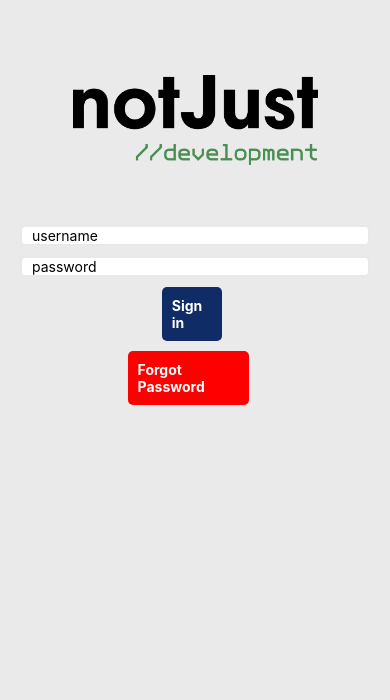
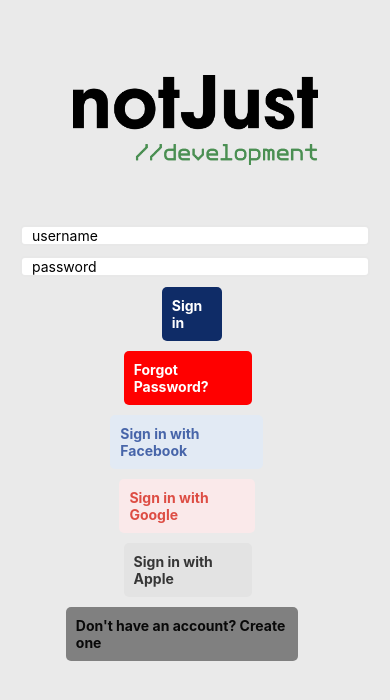
Before and after one commit to arfin-2020/reactNativeAuthentication, a React Native app: screen / in a window 390 px wide. Shown: the top 700 px of the page. Built offline with nearby package versions, Linux system fonts and the light colour scheme.

Commit message:
part 1 done

```diff
--- a/src/components/CustomeButton/CustomeButton.js
+++ b/src/components/CustomeButton/CustomeButton.js
@@ -2,16 +2,24 @@ import React from 'react';
 import { Platform, StyleSheet, Text, TouchableNativeFeedback, TouchableOpacity, View } from 'react-native';
 
 
-const CustomeButton = ({onSignInPress,text,type}) =>{
+const CustomeButton = ({ onSignInPress, text, type = 'PRIMARY', bgColor, fgColor }) => {
     let TouchableCom = TouchableOpacity;
     if (Platform.OS === 'android' && Platform.Version >= 21) {
         TouchableCom = TouchableNativeFeedback;
     }
-    return(
+    return (
         <TouchableCom
-        onPress={onSignInPress}>
-            <View style={[styles.container,styles[`container_${type}`]]}>
-            <Text style={styles.textstyle}>{text}</Text>
+            onPress={onSignInPress}>
+            <View style={[styles.container,
+            styles[`container_${type}`],
+            bgColor ? { backgroundColor: bgColor } : {}
+            ]}>
+                <Text
+                    style={[styles.textstyle, styles[`container_${type}`],
+                        fgColor ? {color: fgColor} : {}
+                    ]}>
+                    {text}
+                </Text>
             </View>
         </TouchableCom>
     )
@@ -20,23 +28,24 @@ const CustomeButton = ({onSignInPress,text,type}) =>{
 
 
 const styles = StyleSheet.create({
-    container:{
+    container: {
         width: '90%',
         padding: 10,
         borderRadius: 5,
         marginVertical: 5,
         alignItems: 'center',
+        backgroundColor: '#0F2C67',
+    },
+    container_PRIMARY: {
+
 
     },
-    container_PRIMARY:{
-        backgroundColor: '#0F2C67',
-    },
-    container_TERTIARY:{
+    container_TERTIARY: {
         backgroundColor: 'red',
     },
-    textstyle:{
+    textstyle: {
         color: 'white',
-        fontWeight:'bold'
+        fontWeight: 'bold'
     },
 })
 export default CustomeButton;
--- a/src/screens/signInScreen/SignInScreen.js
+++ b/src/screens/signInScreen/SignInScreen.js
@@ -1,5 +1,5 @@
 import React, { useState } from 'react';
-import { Image, StyleSheet, useWindowDimensions, View } from 'react-native';
+import { Image, ScrollView, StyleSheet, useWindowDimensions, View } from 'react-native';
 import Logo from '../../../images/Logo_1.png';
 import CustomeButton from '../../components/CustomeButton';
 import CustomeInput from '../../components/CustomeInput';
@@ -17,7 +17,21 @@ const SignInScreen = () =>{
     const onForgotPassword = () =>{
         console.warn('forgot password Press');
     }
+
+    const onSignInWithFacebook = () =>{
+        console.warn('facebook')
+    }
+    const onSignInWithGoogle = () =>{
+        console.warn('google')
+    }
+    const onSignInWithApple = () =>{
+        console.warn('Apple')
+    }
+    const onSignOut = () =>{
+        console.warn('signout')
+    }
     return(
+        <ScrollView showsVerticalScrollIndicator={false}>
         <View style={style.root}>
             <Image
             source = {Logo}
@@ -44,11 +58,37 @@ const SignInScreen = () =>{
             />
 
             <CustomeButton
-            text='Forgot Password'
+            text='Forgot Password?'
             onSignInPress={onForgotPassword}
             type = 'TERTIARY'
             />
+
+            <CustomeButton
+            text='Sign in with Facebook'
+            onSignInPress={onSignInWithFacebook}
+            bgColor='#E2EAF4'
+            fgColor='#4765A9'
+            />
+            <CustomeButton
+            text='Sign in with Google'
+            onSignInPress={onSignInWithGoogle}
+            bgColor='#FAE9EA'
+            fgColor='#DD4D44'
+            />
+            <CustomeButton
+            text='Sign in with Apple'
+            onSignInPress={onSignInWithApple}
+            bgColor='#e3e3e3'
+            fgColor='#363636'
+            />
+            <CustomeButton
+            text="Don't have an account? Create one"
+            onSignInPress={onSignOut}
+            bgColor='grey'
+            fgColor='#090909'
+            />
         </View>
+        </ScrollView>
     )
 }
 
```
